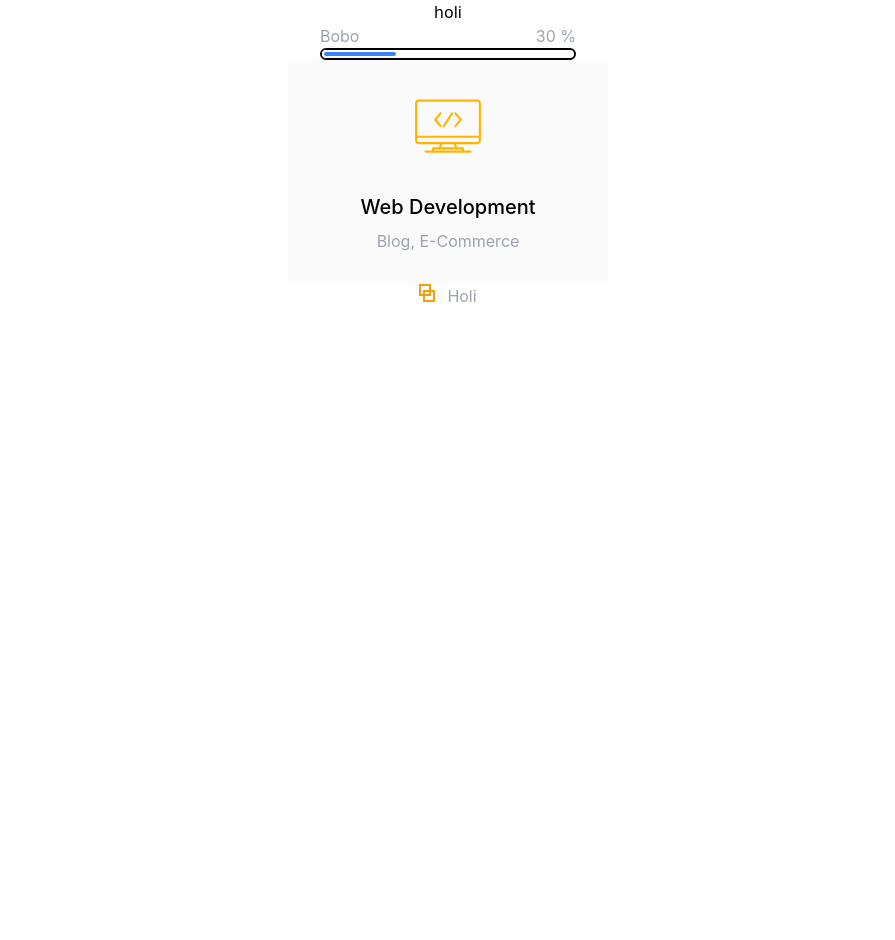
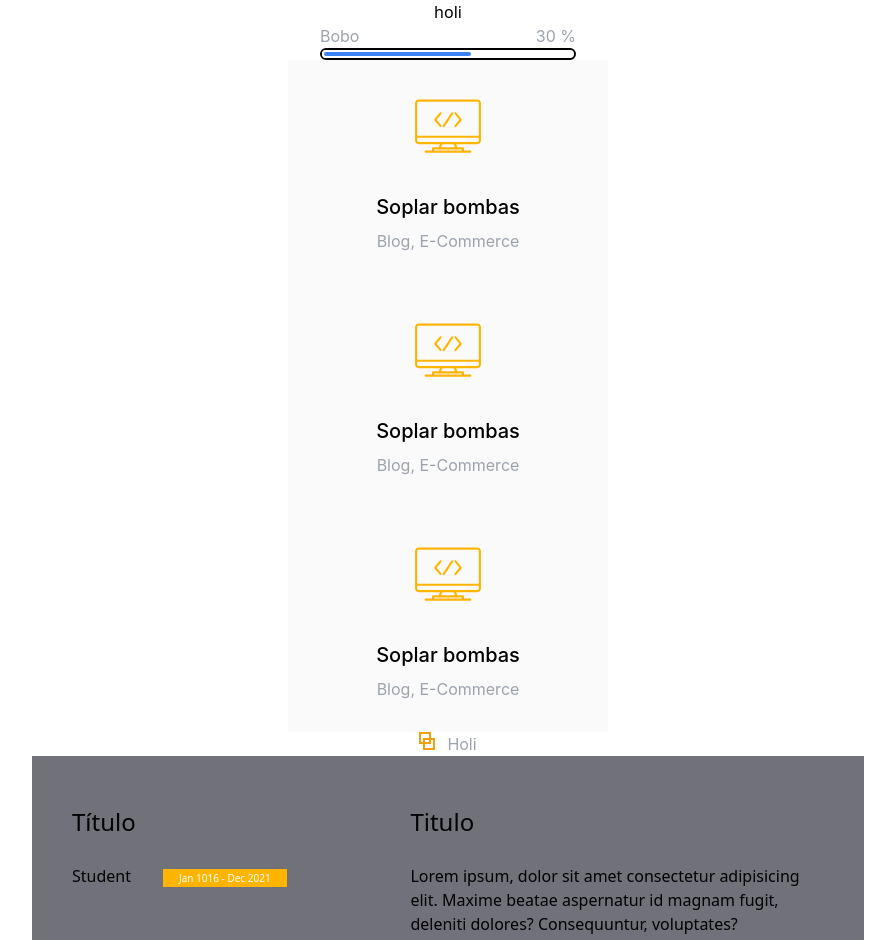
Before and after one commit to superpollo2/hoja_de_vida, a Next.js app: page / in a window 1280 px wide. Shown: the top 940 px of the page, without its empty margins (192-1087 px from the left). Before the commit the page ends 800 px from the top, so only its background shows below. Built offline with nearby package versions, Linux system fonts and the light colour scheme.

Commit message:
Added: Styles and some components
- The Knowledge component is now managed by a service
- The EducationCard component was added to index page
- Some changes had been made in the EducationCard component
  related to html structure and styles

```diff
--- /dev/null
+++ b/components/education.tsx
@@ -0,0 +1,46 @@
+interface EducationCardProps {
+  institute: string;
+  date: string;
+  information: string;
+}
+const EducactionCard = ({
+  institute,
+  date,
+  information,
+}: EducationCardProps) => {
+  //const width = `${percentage}%`;
+  return (
+    <article className="flex justify-between w-[65%] py-[3rem] px-[2.5rem] bg-zinc-500">
+      <div>
+        <h3 className="text-[24px] pb-[1.5rem]">Título</h3>
+        <div>
+            <span className="pr-[2rem]">Student</span><span className="text-white bg-[#FFB400] text-[10px] px-[1rem] py-[0.1rem]">Jan 1016 - Dec 2021</span>
+        </div>
+      </div>
+      <div className = "w-[55%]">
+        <h3 className="text-[24px] pb-[1.5rem]">Titulo</h3>
+        <p>Lorem ipsum, dolor sit amet consectetur adipisicing elit. Maxime beatae aspernatur id magnam fugit, deleniti dolores? Consequuntur, voluptates? Voluptatibus odit deserunt deleniti non dicta explicabo alias recusandae atque hic tempore? Nesciunt, voluptatem? Neque illum aperiam vel iusto? Ipsum obcaecati, architecto dolorum iure animi eaque facere sit temporibus repellendus earum nam autem illo laboriosam maiores quia voluptas odit! Autem, eveniet. Et distinctio voluptatem vel. Praesentium enim laudantium, fuga fugiat ipsa</p>
+      </div>
+    </article>
+
+
+
+    // <section className="flex items-center justify-between w-[90%]">
+    // <section className="flex justify-between flex-col gap-3 " >
+    //   <span className="text-c">{institute}</span>
+    //   <div className="flex justify-between items-center">
+    //     <span className="class-b text-black">Student</span>
+    //     <span className="bg-amber-400 text-white text-[10px] py-px items-center flex px-2 h-fit">
+    //       {date}
+    //     </span>
+    //   </div>
+    // </section>
+    // <section className="w-[60%] gap-3">
+    //   <span className="text-c">Cerficate Of Web Training</span>
+    //   <article className="w-[60%]">{information}</article>
+    // </section>
+    // </section>
+  );
+};
+
+export { EducactionCard };
--- a/pages/index.tsx
+++ b/pages/index.tsx
@@ -1,19 +1,36 @@
-import { BarOfPercentage } from '@/components/barpercentage'
-import { Knowledge } from '@/components/knowledge';
-import { ExtraSkills } from '@/components/extraskills';
-
+import { BarOfPercentage } from "@/components/barpercentage";
+import { Knowledge } from "@/components/knowledge";
+import { ExtraSkills } from "@/components/extraskills";
+import { EducactionCard } from "@/components/education";
+import { getKnowledges } from "../services/getKnowledges";
 const Index = () => {
+  const knowledges = getKnowledges();
   return (
     <section>
-      <div className='flex flex-col w-full items-center'>
+      <div className="flex flex-col w-full items-center">
         <span>holi</span>
-        <BarOfPercentage text={'Bobo'} percentageKnow={'30'} percentage={30} />
-        <Knowledge icon={'/coding.svg'} knowledge={"Web Development"} description={"Blog, E-Commerce"} alt={"texto alternativo"} />
+        <BarOfPercentage text={"Bobo"} percentageKnow={"30"} percentage={60} />
+        {/* <Knowledge icon={'/coding.svg'} knowledge={"soplar bombas"} description={"Blog, E-Commerce"} alt={"texto alternativo"} /> */}
+        {knowledges.map((knowledge) => (
+          <Knowledge
+            icon={knowledge.icon}
+            knowledge={knowledge.knowledge}
+            description={knowledge.description}
+            alt={knowledge.alt}
+          />
+        ))}
         <ExtraSkills text={"holi"} />
+        <EducactionCard
+          institute="University of toronto"
+          date="jan 2016 - Dic 2021"
+          information="Lorem ipsum dolor sit amet, consectetur adipiscing elit. Amet dapibus
+        nibh ut faucibus nunc, egestas id amet porttitor. Pulvinar quisque sed
+        amet, nulla nunc. Eleifend sodales posuere fusce tempus etiam et
+        pellentesque. Molestie risus enim neque eget dui."
+        />
       </div>
     </section>
-
   );
 };
 
-export default Index
+export default Index;
--- /dev/null
+++ b/services/getKnowledges.ts
@@ -0,0 +1,24 @@
+
+
+export const getKnowledges = () => (
+    [
+        {
+            icon: "/coding.svg",
+            knowledge: "Soplar bombas",
+            description: "Blog, E-Commerce",
+            alt: "Alternativo"
+        },
+        {
+            icon: "/coding.svg",
+            knowledge: "Soplar bombas",
+            description: "Blog, E-Commerce",
+            alt: "Alternativo"
+        },
+        {
+            icon: "/coding.svg",
+            knowledge: "Soplar bombas",
+            description: "Blog, E-Commerce",
+            alt: "Alternativo"
+        },
+    ]
+)
```
Also changed, not shown: components/knowledge.tsx (line endings or trailing spaces).
